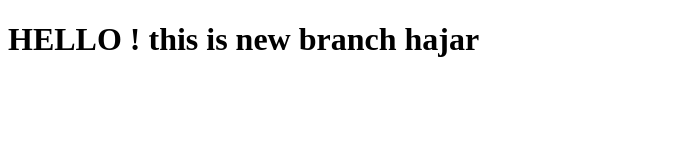
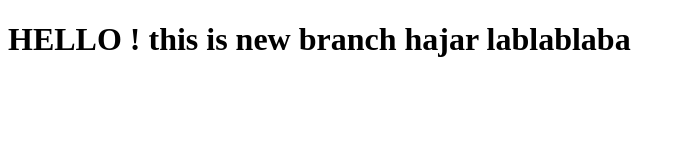
Before and after one commit to hajarsallam02-hub/my-project, a plain HTML site: page index.html in a window 1280 px wide. Shown: the whole page, without its empty margins (0-685 px from the left). Drawn offline with Linux system fonts and the light colour scheme.

Commit message:
edit the html file

```diff
--- a/index.html
+++ b/index.html
@@ -8,7 +8,7 @@
 </head>
 <body>
 
-    <h1> HELLO ! this is new branch hajar </h1>
+    <h1> HELLO ! this is new branch hajar lablablaba  </h1>
     <script src="app.js"></script>
 </body>
 </html>
```
